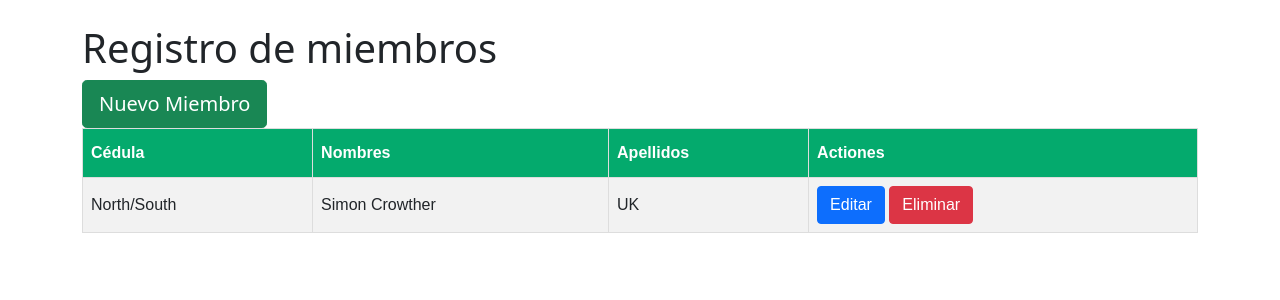
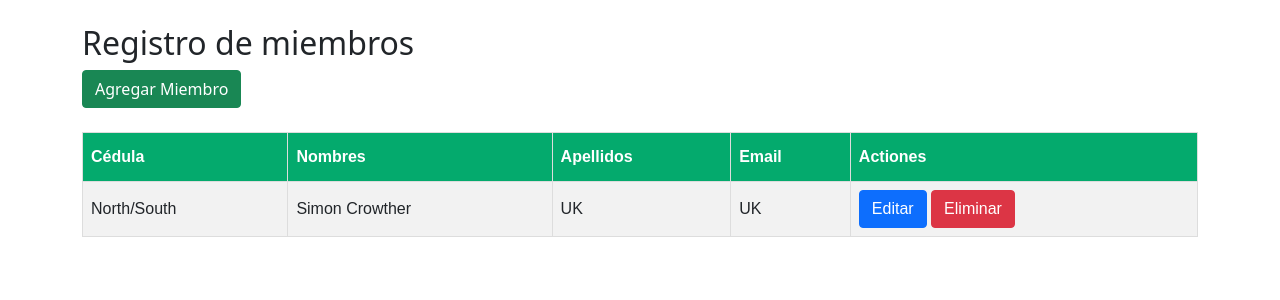
Before and after one commit to manzanareslopezdionicio/appwebcp, a Flask app: page / in a window 1280 px wide. Shown: the part 56-356 px from the top of the page. Run offline with Flask 2, Linux system fonts and the light colour scheme; some libraries are stand-ins or nearby versions.

Commit message:
Update index.html

```diff
--- a/templates/index.html
+++ b/templates/index.html
@@ -4,19 +4,22 @@
 
 {% block contenido %}
 <br>
-<h1>Registro de miembros</h1>
-<button id="btnAgregar" type="button" class="btn btn-success btn-lg">Nuevo Miembro</button>
+<h2>Registro de miembros</h2>
+<a href="#" class="btn btn-success" role="button">Agregar Miembro</a>
+<br>
 <br>
 <table id="customers">
     <tr>
       <th>Cédula</th>
       <th>Nombres</th>
       <th>Apellidos</th>
+      <th>Email</th>
       <th>Actiones</th>
     </tr>
     <tr>
       <td>North/South</td>
       <td>Simon Crowther</td>
+      <td>UK</td>
       <td>UK</td>
       <td>
         <a href="#" class="btn btn-primary" role="button">Editar</a>
```
